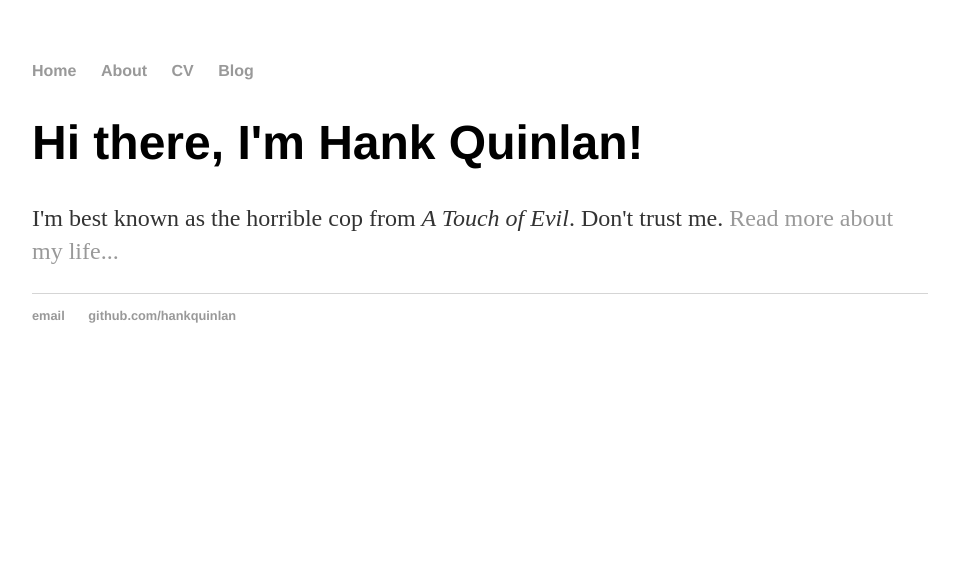
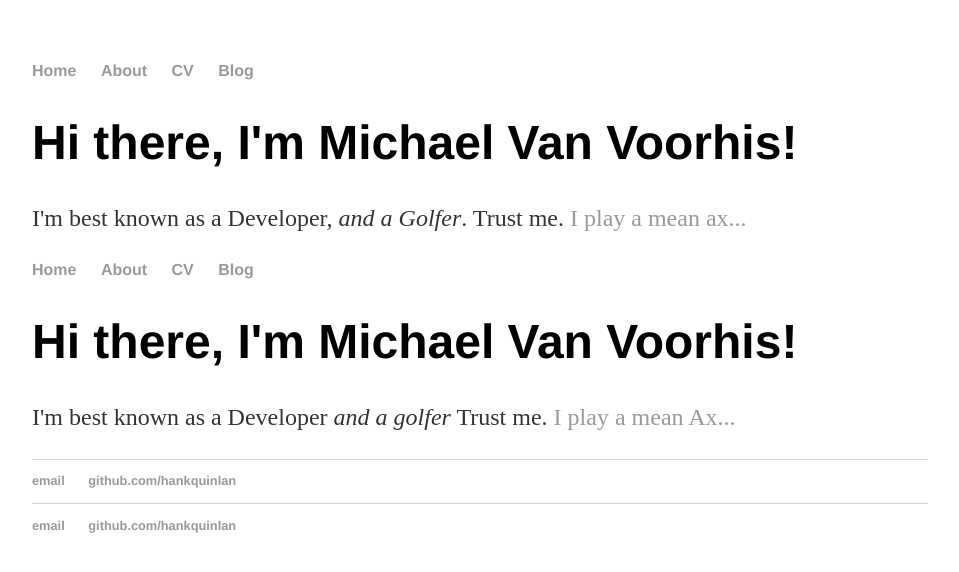
Before and after one commit to dutchmichael/dutchmichael.github.io, a Jekyll site: the page built from index.html, in a window 1280 px wide. Shown: the top 572 px of the page, without its empty margins (160-1119 px from the left). Built offline with Jekyll 4.4.1, drawn with Linux system fonts in a browser that asks for light colours.

Commit message:
updated index.html

```diff
--- a/index.html
+++ b/index.html
@@ -1,9 +1,37 @@
 ---
 layout: default
-title: Hank Quinlan, Horrible Cop
+title: Michael Van Voorhis, Developer
 ---
 
 		<div class="blurb">
-			<h1>Hi there, I'm Hank Quinlan!</h1>
-			<p>I'm best known as the horrible cop from <em>A Touch of Evil</em>. Don't trust me. <a href="/about">Read more about my life...</a></p>
+			<h1>Hi there, I'm Michael Van Voorhis!</h1>
+			<p>I'm best known as a Developer, <em>and a Golfer</em>. Trust me. <a href="/about">I play a mean ax...</a></p>
 		</div>
+<!DOCTYPE html>
+<html>
+	<head>
+		<title>Michael Van Voorhis, Developer</title>
+	</head>
+	<body>
+		<nav>
+    		<ul>
+        		<li><a href="/">Home</a></li>
+	        	<li><a href="/about">About</a></li>
+        		<li><a href="/cv">CV</a></li>
+        		<li><a href="/blog">Blog</a></li>
+    		</ul>
+		</nav>
+		<div class="container">
+    		<div class="blurb">
+        		<h1>Hi there, I'm Michael Van Voorhis!</h1>
+				<p>I'm best known as a Developer <em>and a golfer</em> Trust me. <a href="/about">I play a mean Ax...</a></p>
+    		</div><!-- /.blurb -->
+		</div><!-- /.container -->
+		<footer>
+    		<ul>
+        		<li><a href="mailto:hankquinlanhub@gmail.com">email</a></li>
+        		<li><a href="https://github.com/hankquinlan">github.com/hankquinlan</a></li>
+			</ul>
+		</footer>
+	</body>
+</html>
```
Also changed, not shown: README.md.
